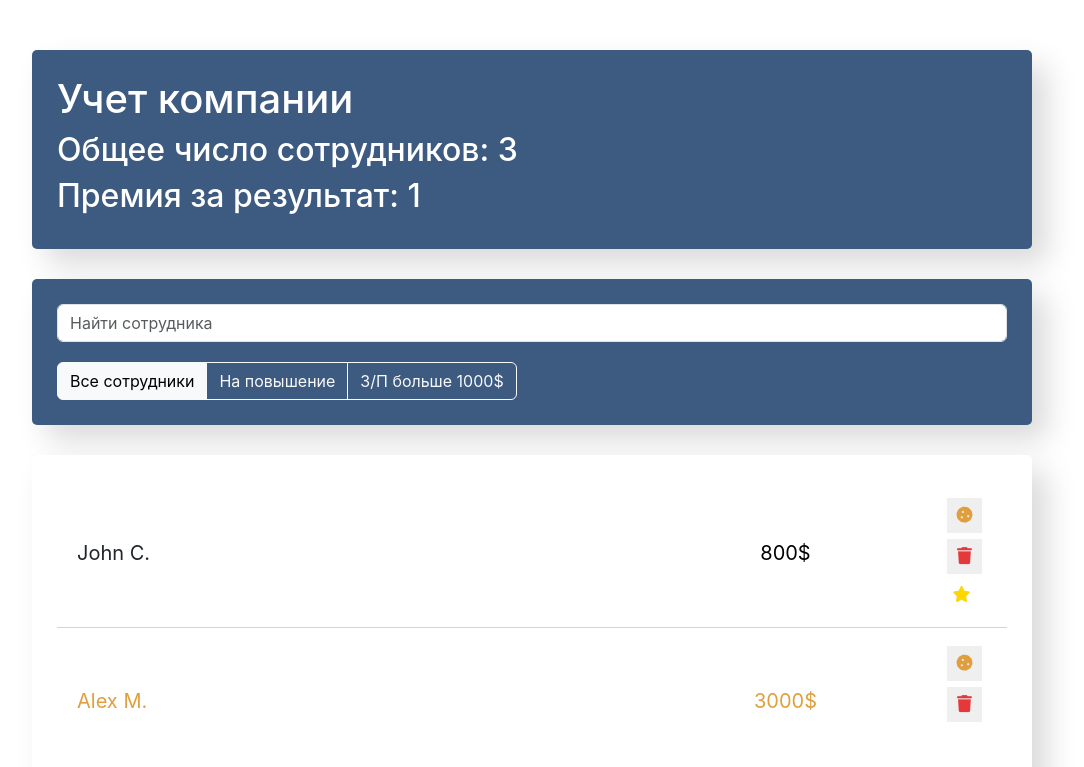
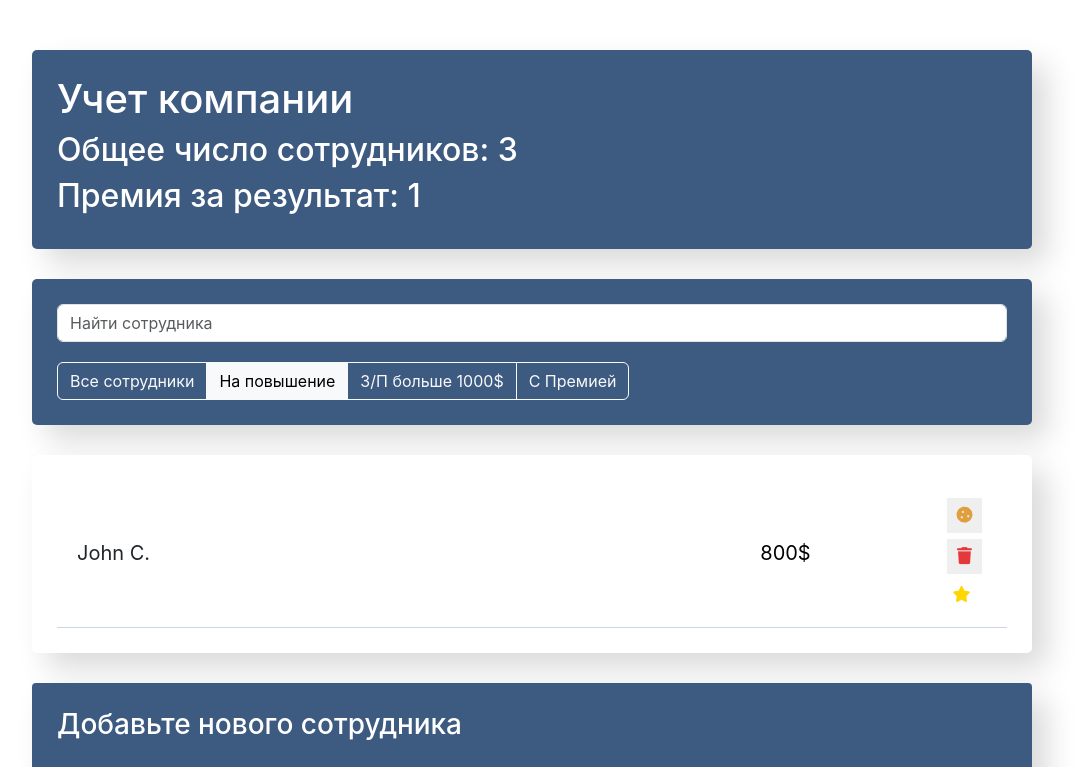
Before and after one commit to Olewan619/EmployeesForm, a React (Create React App) app: page / in a window 1280 px wide. Shown: the top 767 px of the page, without its empty margins (108-1192 px from the left). Built offline with nearby package versions, Linux system fonts and the light colour scheme.

Commit message:
app-filter

```diff
--- a/src/Components/app-filter/app-filter.jsx
+++ b/src/Components/app-filter/app-filter.jsx
@@ -1,19 +1,27 @@
 import "./app-filter.css";
 
-const AppFilter = () => {
-  return (
-    <div className="btn-group">
-      <button className="btn btn-light" type="button">
-        Все сотрудники
+const AppFilter = (props) => {
+  const buttonsData = [
+    { name: "all", label: "Все сотрудники" },
+    { name: "rise", label: "На повышение" },
+    { name: "over1000", label: "З/П больше 1000$" },
+    { name: "increase", label: "С Премией" },
+  ];
+  const buttons = buttonsData.map(({ name, label }) => {
+    const active = props.filter === name;
+    const clazz = active ? "btn-light" : "btn-outline-light";
+    return (
+      <button
+        className={`btn ${clazz}`}
+        type="button"
+        key={name}
+        onClick={() => props.onFilterChange(name)}
+      >
+        {label}
       </button>
-      <button className="btn btn-outline-light" type="button">
-        На повышение
-      </button>
-      <button className="btn btn-outline-light" type="button">
-        З/П больше 1000$
-      </button>
-    </div>
-  );
+    );
+  });
+  return <div className="btn-group">{buttons}</div>;
 };
 
 export default AppFilter;
--- a/src/Components/app/app.jsx
+++ b/src/Components/app/app.jsx
@@ -16,6 +16,7 @@ class App extends Component {
         { name: "Carl W.", salary: 5000, increase: false, rise: false, id: 3 },
       ],
       term: "",
+      filter: "rise",
       // Добавим ключ key для компонента AppInfo
       appInfoKey: 0,
     };
@@ -104,11 +105,28 @@ class App extends Component {
     this.setState({ term: term });
   };
 
+  filterPost = (items, filter) => {
+    switch (filter) {
+      case "increase":
+        return items.filter((item) => item.increase);
+      case "rise":
+        return items.filter((item) => item.rise);
+      case "over1000":
+        return items.filter((item) => item.salary > 1000);
+      default:
+        return items;
+    }
+  };
+
+  onFilterChange = (filter) => {
+    this.setState({ filter: filter });
+  };
+
   render() {
-    const { data, term, appInfoKey } = this.state;
+    const { data, term, appInfoKey, filter } = this.state;
     const employees = data.length;
     const bonus = data.filter((item) => item.increase).length;
-    const visibleData = this.searchEmp(data, term);
+    const visibleData = this.filterPost(this.searchEmp(data, term), filter);
 
     return (
       <div className="app">
@@ -116,7 +134,7 @@ class App extends Component {
         <AppInfo key={appInfoKey} employees={employees} bonus={bonus} />
         <div className="search-panel">
           <SearchPanel onUpdateSearch={this.onUpdateSearch} />
-          <AppFilter />
+          <AppFilter filter={filter} onFilterChange={this.onFilterChange} />
         </div>
         <EmployeesList
           data={visibleData}
```
